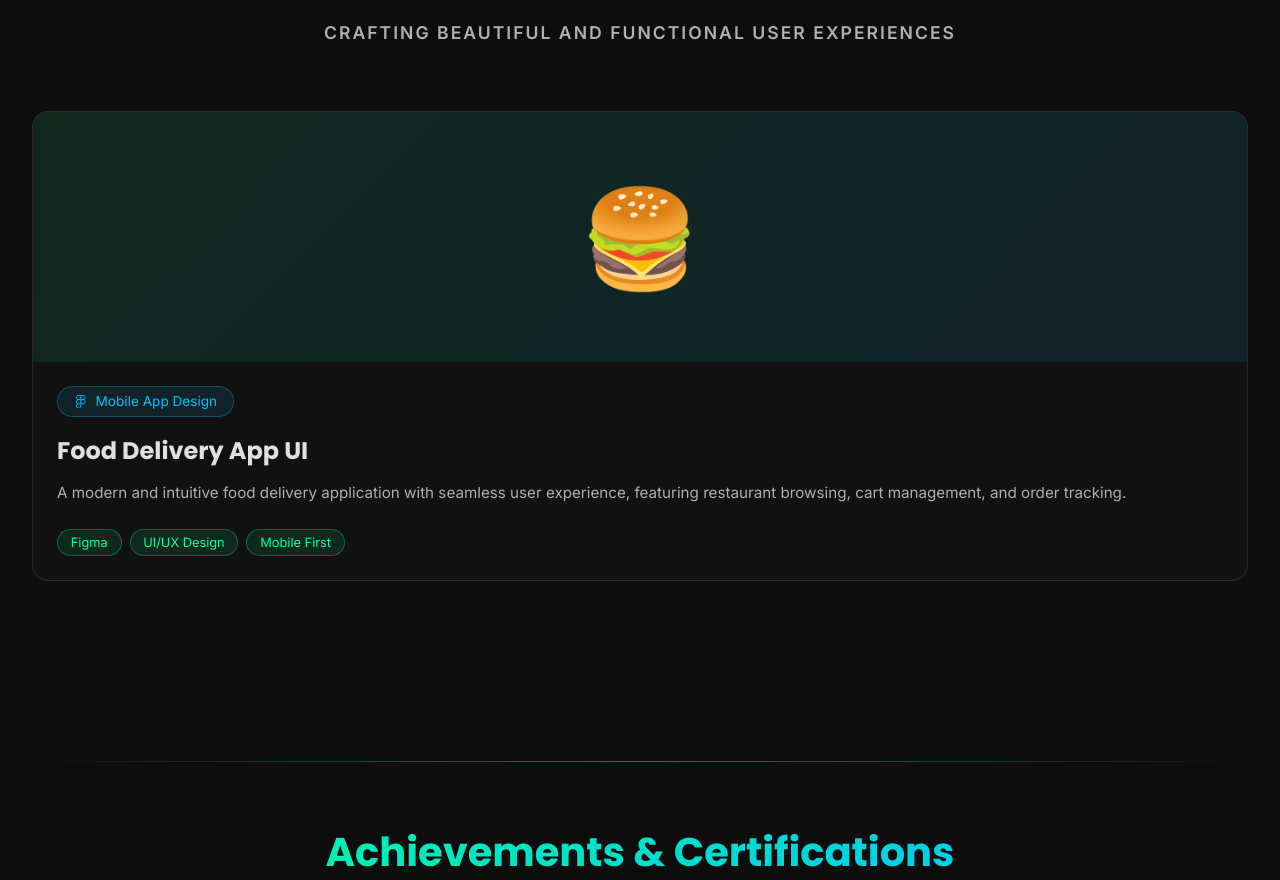
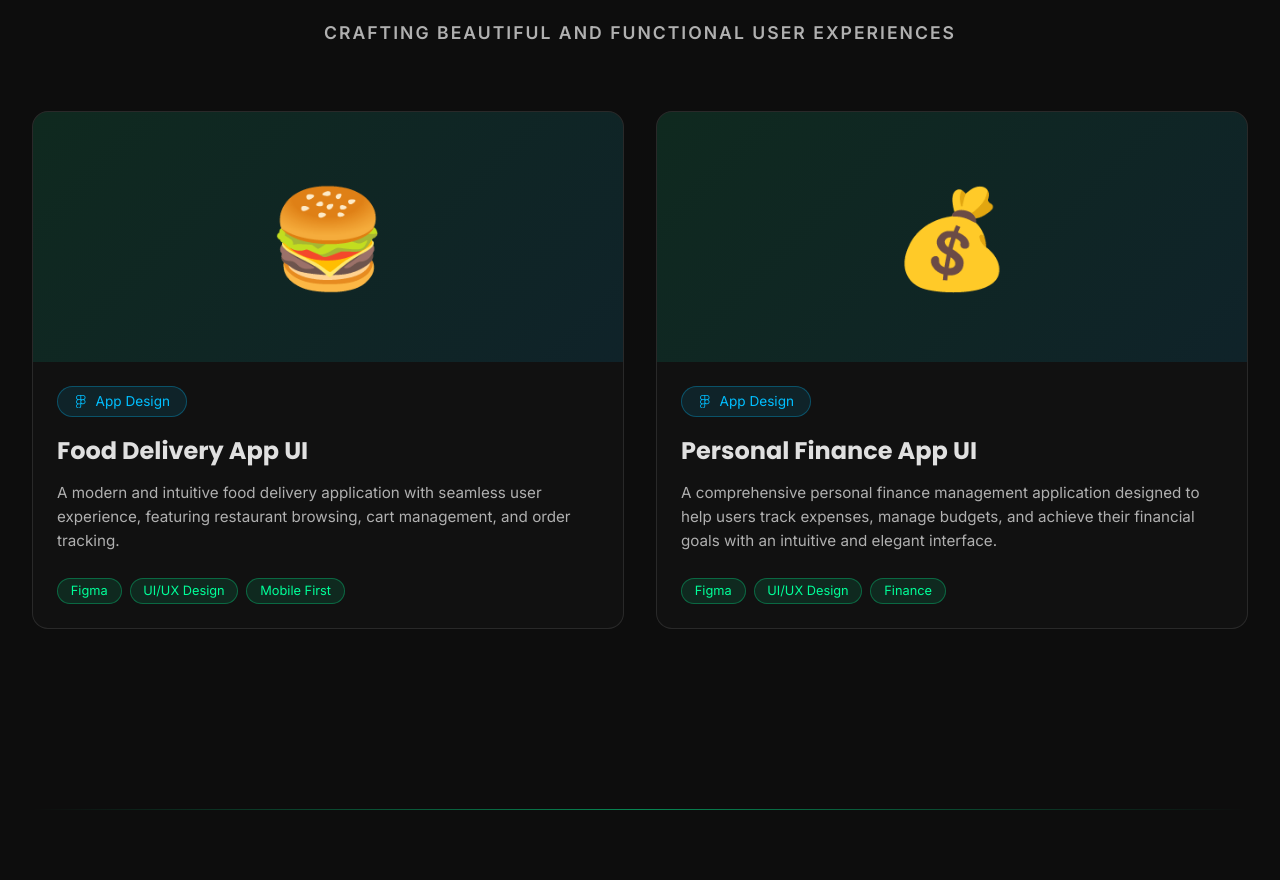
Before and after one commit to KandhalShakil/Portfolio_react, a React (Create React App) app: page / in a window 1280 px wide. Shown: the part 6618-7498 px from the top of the page. Built offline with nearby package versions, Linux system fonts and the light colour scheme.

Commit message:
Add new design

```diff
--- a/src/components/Design.jsx
+++ b/src/components/Design.jsx
@@ -8,11 +8,20 @@ const Design = () => {
     {
       id: 1,
       title: 'Food Delivery App UI',
-      category: 'Mobile App Design',
+      category: 'App Design',
       description: 'A modern and intuitive food delivery application with seamless user experience, featuring restaurant browsing, cart management, and order tracking.',
       link: 'https://carry-math-46881211.figma.site',
       tools: ['Figma', 'UI/UX Design', 'Mobile First'],
       image: '🍔'
+    },
+    {
+      id: 2,
+      title: 'Personal Finance App UI',
+      category: 'App Design',
+      description: 'A comprehensive personal finance management application designed to help users track expenses, manage budgets, and achieve their financial goals with an intuitive and elegant interface.',
+      link: 'https://sheep-cloak-58127813.figma.site',
+      tools: ['Figma', 'UI/UX Design', 'Finance'],
+      image: '💰'
     }
   ];
 
```
